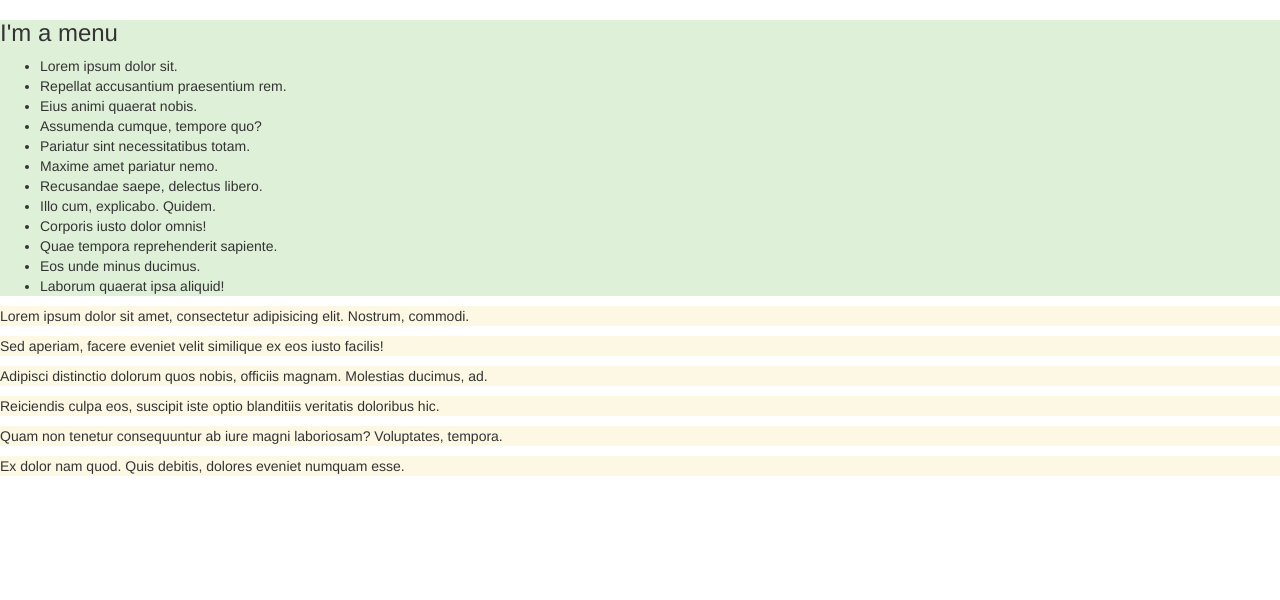
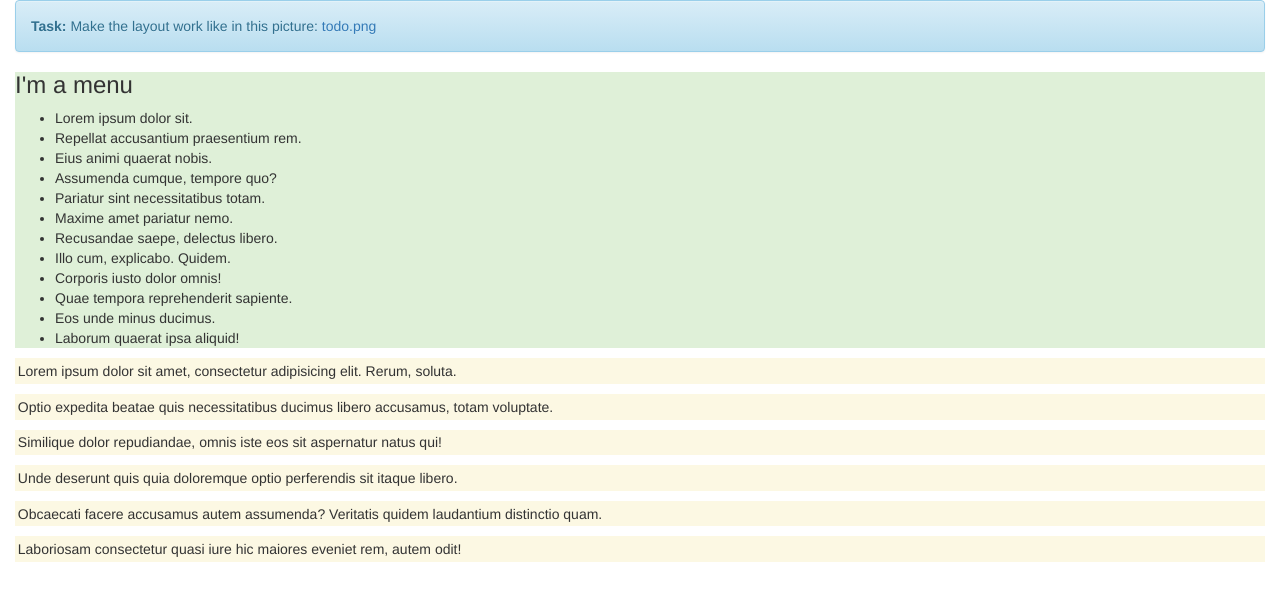
Before and after one commit to naugtur/bootstrap-prototyping, a plain HTML site: page exercises/adapt/index.html in a window 1280 px wide. Drawn offline with nearby package versions, Linux system fonts and the light colour scheme.

Commit message:
ex about column layouts

```diff
--- a/exercises/adapt/index.html
+++ b/exercises/adapt/index.html
@@ -14,11 +14,18 @@
     <link rel="stylesheet" href="https://maxcdn.bootstrapcdn.com/bootstrap/3.3.1/css/bootstrap-theme.min.css">
     <!-- exercise styles -->
     <style>
+        p{padding: .2em;}
     </style>
 </head>
 
 <body>
+    <div class="container-fluid">
 
+
+        <div class="alert alert-info">
+            <strong>Task:</strong>
+            Make the layout work like in this picture: <a href="todo.png">todo.png</a>
+        </div>
         <div class="bg-success">
             <h3>I'm a menu</h3>
             <ul>
@@ -40,24 +47,26 @@
 
         <!-- emmet: div.classnamehere*6>p.bg-warning>lorem10 -->
         <div>
-        <p class="bg-warning">Lorem ipsum dolor sit amet, consectetur adipisicing elit. Nostrum, commodi.</p>
+            <p class="bg-warning">Lorem ipsum dolor sit amet, consectetur adipisicing elit. Rerum, soluta.</p>
         </div>
         <div>
-        <p class="bg-warning">Sed aperiam, facere eveniet velit similique ex eos iusto facilis!</p>
+            <p class="bg-warning">Optio expedita beatae quis necessitatibus ducimus libero accusamus, totam voluptate.</p>
         </div>
         <div>
-        <p class="bg-warning">Adipisci distinctio dolorum quos nobis, officiis magnam. Molestias ducimus, ad.</p>
+            <p class="bg-warning">Similique dolor repudiandae, omnis iste eos sit aspernatur natus qui!</p>
         </div>
         <div>
-        <p class="bg-warning">Reiciendis culpa eos, suscipit iste optio blanditiis veritatis doloribus hic.</p>
+            <p class="bg-warning">Unde deserunt quis quia doloremque optio perferendis sit itaque libero.</p>
         </div>
         <div>
-        <p class="bg-warning">Quam non tenetur consequuntur ab iure magni laboriosam? Voluptates, tempora.</p>
+            <p class="bg-warning">Obcaecati facere accusamus autem assumenda? Veritatis quidem laudantium distinctio quam.</p>
         </div>
         <div>
-        <p class="bg-warning">Ex dolor nam quod. Quis debitis, dolores eveniet numquam esse.</p>
+            <p class="bg-warning">Laboriosam consectetur quasi iure hic maiores eveniet rem, autem odit!</p>
         </div>
 
+
+    </div>
 
     <!-- jQuery (necessary for Bootstrap's JavaScript plugins) -->
     <script src="https://ajax.googleapis.com/ajax/libs/jquery/1.11.1/jquery.min.js"></script>
```
Also changed, not shown: exercises/adapt/tester.html (added, +40 -0 lines), exercises/adapt/todo.png (added), 1 other file. Lines whose indentation alone changed are shown as unchanged.
